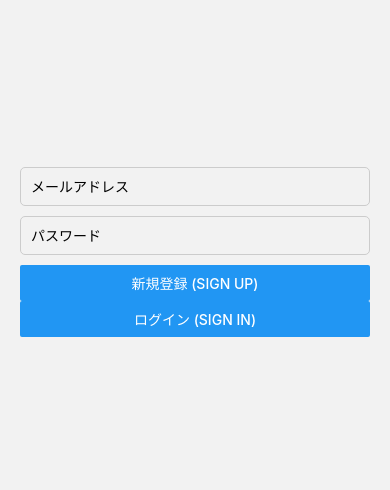
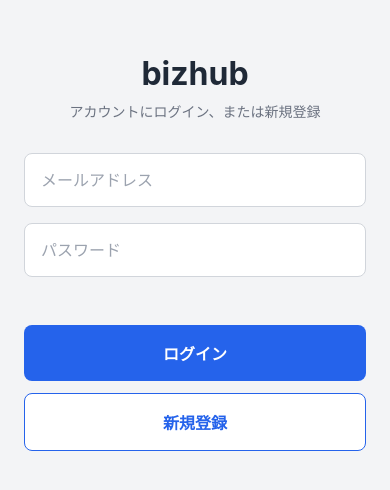
Before and after one commit to R4SB-Onigawara-Sentai-Toubanjaa/bizhub, a React Native app: screen /Login in a window 390 px wide. Shown: the part 170-660 px from the top of the page. Built offline with nearby package versions, Linux system fonts and the light colour scheme; no server answers; what expo-modules-core would draw is missing.

Commit message:
fix:loginscreen

```diff
--- a/src/features/auth/screens/LoginScreen.tsx
+++ b/src/features/auth/screens/LoginScreen.tsx
@@ -1,5 +1,17 @@
 import React, { useState } from 'react';
-import { View, TextInput, Button, Alert, StyleSheet } from 'react-native';
+import {
+  View,
+  TextInput,
+  Text,
+  TouchableOpacity,
+  Alert,
+  StyleSheet,
+  KeyboardAvoidingView,
+  Platform,
+  TouchableWithoutFeedback,
+  Keyboard,
+  ActivityIndicator
+} from 'react-native';
 import { signIn, signUp } from '../api/auth';
 
 export const LoginScreen = () => {
@@ -8,6 +20,10 @@
   const [loading, setLoading] = useState(false);
 
   const handleSignUp = async () => {
+    if (!email || !password) {
+      Alert.alert('入力エラー', 'メールアドレスとパスワードを入力してください。');
+      return;
+    }
     setLoading(true);
     try {
       await signUp(email, password);
@@ -20,6 +36,10 @@
   };
 
   const handleSignIn = async () => {
+    if (!email || !password) {
+      Alert.alert('入力エラー', 'メールアドレスとパスワードを入力してください。');
+      return;
+    }
     setLoading(true);
     try {
       await signIn(email, password);
@@ -31,28 +51,119 @@
   };
 
   return (
-    <View style={styles.container}>
+    <KeyboardAvoidingView
+      behavior={Platform.OS === 'ios' ? 'padding' : 'height'}
+      style={styles.container}
+    >
+      <TouchableWithoutFeedback onPress={Keyboard.dismiss}>
+        <View style={styles.inner}>
+          <Text style={styles.title}>bizhub</Text>
+          <Text style={styles.subtitle}>アカウントにログイン、または新規登録</Text>
+
+          <View style={styles.inputContainer}>
             <TextInput
               style={styles.input}
               placeholder="メールアドレス"
+              placeholderTextColor="#9ca3af"
               value={email}
               onChangeText={setEmail}
               autoCapitalize="none"
+              keyboardType="email-address"
             />
             <TextInput
               style={styles.input}
               placeholder="パスワード"
+              placeholderTextColor="#9ca3af"
               value={password}
               onChangeText={setPassword}
               secureTextEntry
             />
-      <Button title="新規登録 (Sign Up)" onPress={handleSignUp} disabled={loading} />
-      <Button title="ログイン (Sign In)" onPress={handleSignIn} disabled={loading} />
           </View>
+
+          {loading ? (
+            <ActivityIndicator size="large" color="#2563EB" style={styles.loader} />
+          ) : (
+            <View style={styles.buttonContainer}>
+              <TouchableOpacity style={styles.primaryButton} onPress={handleSignIn}>
+                <Text style={styles.primaryButtonText}>ログイン</Text>
+              </TouchableOpacity>
+
+              <TouchableOpacity style={styles.secondaryButton} onPress={handleSignUp}>
+                <Text style={styles.secondaryButtonText}>新規登録</Text>
+              </TouchableOpacity>
+            </View>
+          )}
+        </View>
+      </TouchableWithoutFeedback>
+    </KeyboardAvoidingView>
   );
 };
 
 const styles = StyleSheet.create({
-  container: { flex: 1, justifyContent: 'center', padding: 20 },
-  input: { borderWidth: 1, borderColor: '#ccc', padding: 10, marginBottom: 10, borderRadius: 5 },
+  container: {
+    flex: 1,
+    backgroundColor: '#f3f4f6',
+  },
+  inner: {
+    flex: 1,
+    justifyContent: 'center',
+    padding: 24,
+  },
+  title: {
+    fontSize: 32,
+    fontWeight: 'bold',
+    color: '#1f2937',
+    textAlign: 'center',
+    marginBottom: 8,
+  },
+  subtitle: {
+    fontSize: 14,
+    color: '#6b7280',
+    textAlign: 'center',
+    marginBottom: 32,
+  },
+  inputContainer: {
+    marginBottom: 24,
+  },
+  input: {
+    backgroundColor: '#ffffff',
+    borderWidth: 1,
+    borderColor: '#d1d5db',
+    padding: 16,
+    marginBottom: 16,
+    borderRadius: 8,
+    fontSize: 16,
+    color: '#1f2937',
+  },
+  buttonContainer: {
+    marginTop: 8,
+  },
+  primaryButton: {
+    backgroundColor: '#2563EB',
+    padding: 16,
+    borderRadius: 8,
+    alignItems: 'center',
+    marginBottom: 12,
+  },
+  primaryButtonText: {
+    color: '#ffffff',
+    fontSize: 16,
+    fontWeight: 'bold',
+  },
+  secondaryButton: {
+    backgroundColor: '#ffffff',
+    borderWidth: 1,
+    borderColor: '#2563EB',
+    padding: 16,
+    borderRadius: 8,
+    alignItems: 'center',
+  },
+  secondaryButtonText: {
+    color: '#2563EB',
+    fontSize: 16,
+    fontWeight: 'bold',
+  },
+  loader: {
+    marginVertical: 20,
+  }
 });
```
Also changed, not shown: 1 other file (tests, documents, lock files or other folders). Lines whose indentation alone changed are shown as unchanged.
